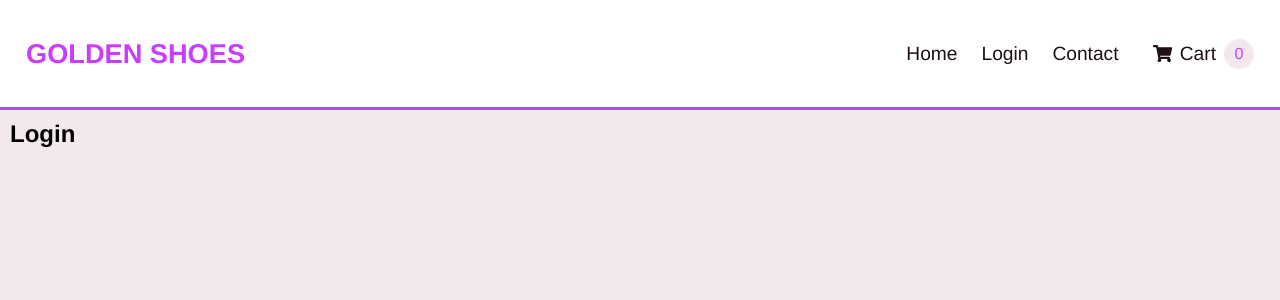
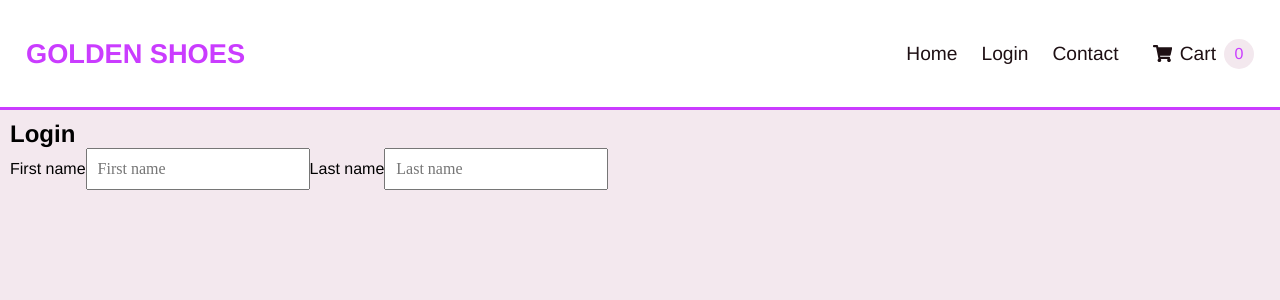
Before and after one commit to katebry/golden-shoe-store, a React (Create React App) app in the folder frontend/: page /login in a window 1280 px wide. Shown: the top 300 px of the page. Built offline with nearby package versions, Linux system fonts and the light colour scheme.

Commit message:
feat: skeleton login page/ input component added

```diff
--- /dev/null
+++ b/frontend/src/components/Input.css
@@ -0,0 +1,4 @@
+input {
+  font-size: 1rem;
+  padding: 10px;
+}
--- /dev/null
+++ b/frontend/src/components/Input.js
@@ -0,0 +1,15 @@
+import "./Input.css"
+
+export const Input = ({ name, handleChange, label, type, placeholder }) => (
+    <>
+    <label>{label}</label>
+      <input
+        name={name}
+        onChange={handleChange}
+        required
+        label={label}
+        type={type}
+        placeholder={placeholder}
+      />
+    </>
+  );
--- a/frontend/src/components/index.js
+++ b/frontend/src/components/index.js
@@ -4,3 +4,4 @@ export { Form } from "./Form";
 export { NavBar } from "./NavBar";
 export { SideDrawer } from "./SideDrawer";
 export { Product } from "./Product";
+export { Input } from "./Input";
--- a/frontend/src/pages/Login.js
+++ b/frontend/src/pages/Login.js
@@ -1,7 +1,36 @@
+import { useState } from "react";
+import { Input } from "../components/index";
+
 export const LoginPage = () => {
-    return (
-        <>
-        <h2>Login</h2>
-        </>
-    )
-}
+  const [firstName, setFirstName] = useState("");
+  const [lastName, setLastName] = useState("");
+  const isNewUser = true;
+
+  const handleSubmit = () => {
+    console.log("yes");
+  };
+
+  return (
+    <>
+      {isNewUser ? <h2>Login</h2> : <h2>Sign up</h2>}
+      <form onSubmit={handleSubmit}>
+        {isNewUser && (
+          <div>
+            <Input
+              type="text"
+              label="First name"
+              placeholder="First name"
+              onChange={(e) => setFirstName(e.target.value)}
+            />
+            <Input
+              type="text"
+              label="Last name"
+              placeholder="Last name"
+              onChange={(e) => setLastName(e.target.value)}
+            />
+          </div>
+        )}
+      </form>
+    </>
+  );
+};
```
Also changed, not shown: frontend/src/components/NavBar.js (line endings or trailing spaces).
